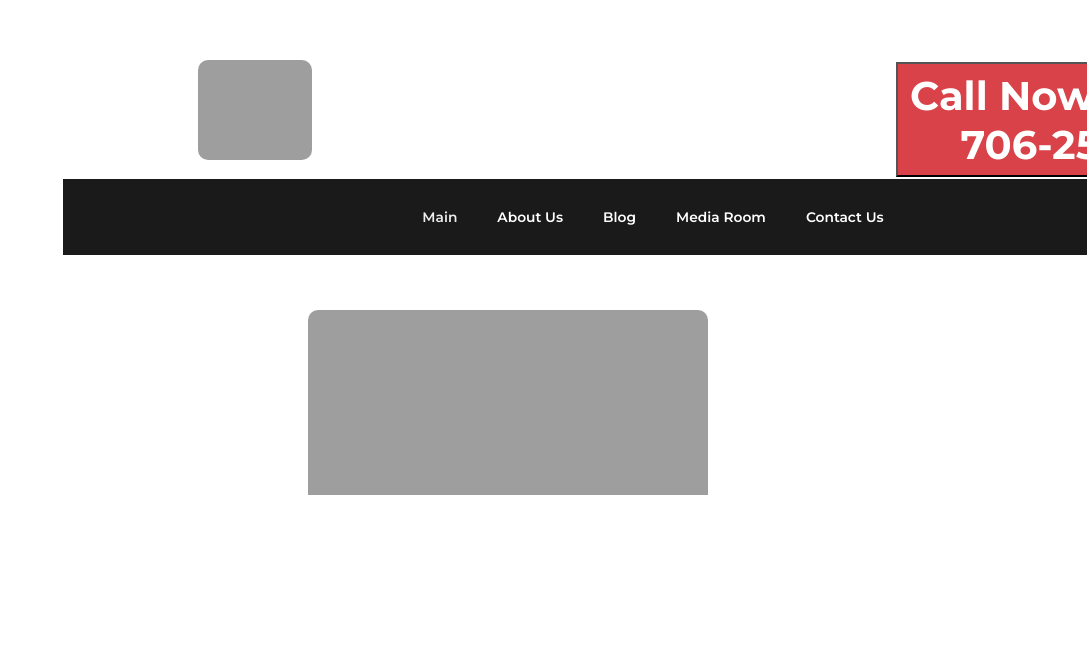
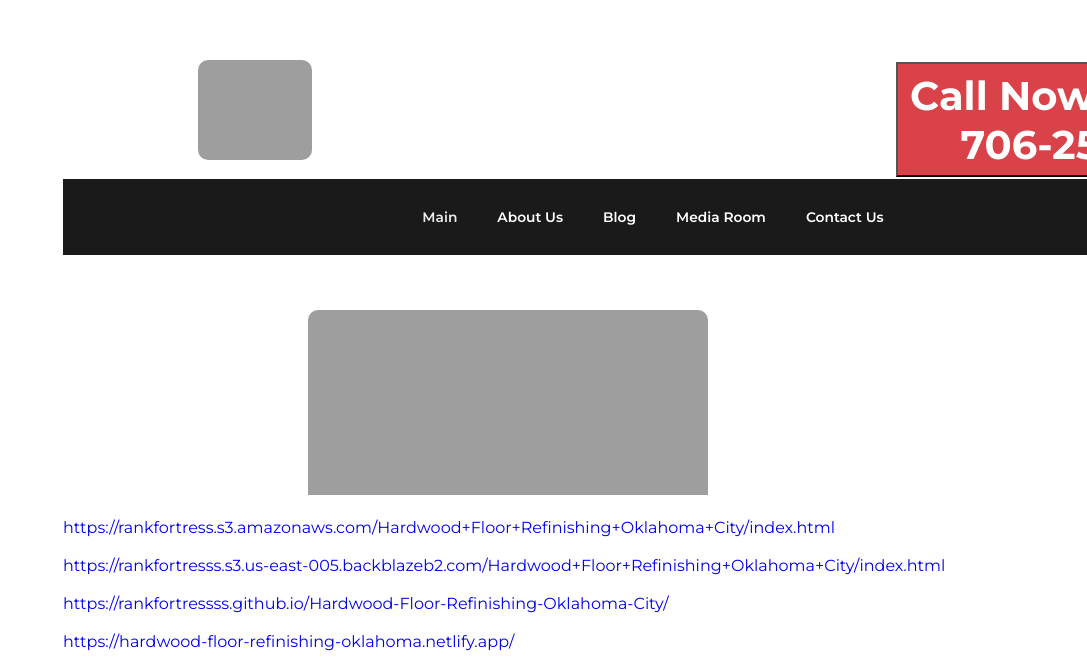
Before and after one commit to rankfortressss/Hardwood-Floor-Refinishing-Oklahoma-City, a plain HTML site: page index.html in a window 1280 px wide. Shown: the part 6773-7443 px from the top of the page, without its empty margins (193-1280 px from the left). Drawn offline with Linux system fonts and the light colour scheme; grey boxes are pictures that could not be loaded.

Commit message:
Add files via upload

```diff
--- a/index.html
+++ b/index.html
@@ -174,13 +174,13 @@
             <br>
             <!--Links-->
             <section>
-                <a target="_bLank" href=""></a><br>
+                <a target="_bLank" href="https://rankfortress.s3.amazonaws.com/Hardwood+Floor+Refinishing+Oklahoma+City/index.html">https://rankfortress.s3.amazonaws.com/Hardwood+Floor+Refinishing+Oklahoma+City/index.html</a><br>
                 <br>
-                <a target="_bLank" href=""></a><br>
+                <a target="_bLank" href="https://rankfortresss.s3.us-east-005.backblazeb2.com/Hardwood+Floor+Refinishing+Oklahoma+City/index.html">https://rankfortresss.s3.us-east-005.backblazeb2.com/Hardwood+Floor+Refinishing+Oklahoma+City/index.html</a><br>
                 <br>
-                <a target="_bLank" href=""></a><br>
+                <a target="_bLank" href="https://rankfortressss.github.io/Hardwood-Floor-Refinishing-Oklahoma-City/">https://rankfortressss.github.io/Hardwood-Floor-Refinishing-Oklahoma-City/</a><br>
                 <br>
-                <a target="_bLank" href=""></a><br>
+                <a target="_bLank" href="https://hardwood-floor-refinishing-oklahoma.netlify.app/">https://hardwood-floor-refinishing-oklahoma.netlify.app/</a><br>
                 <br>
             </section>
 
```
